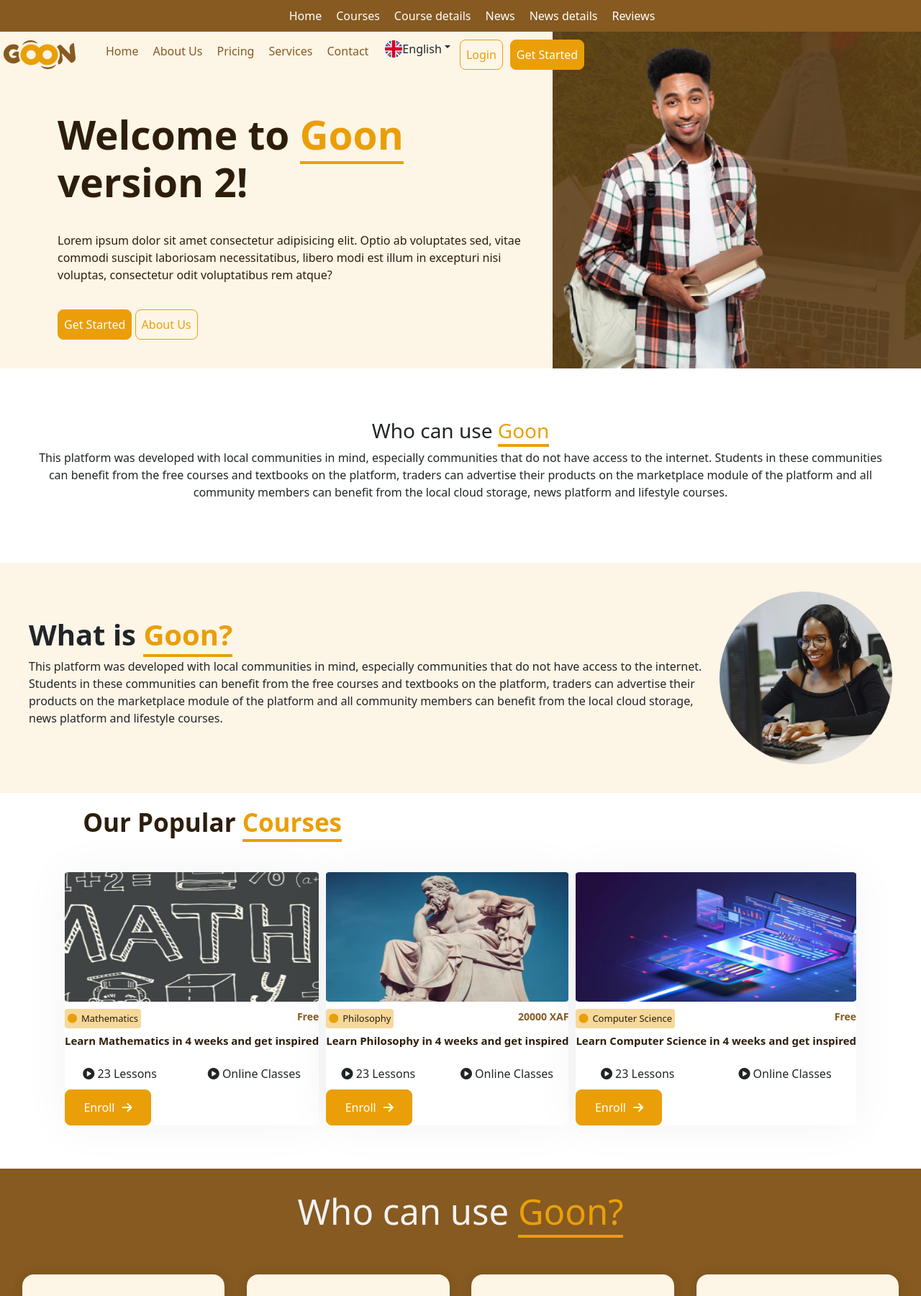
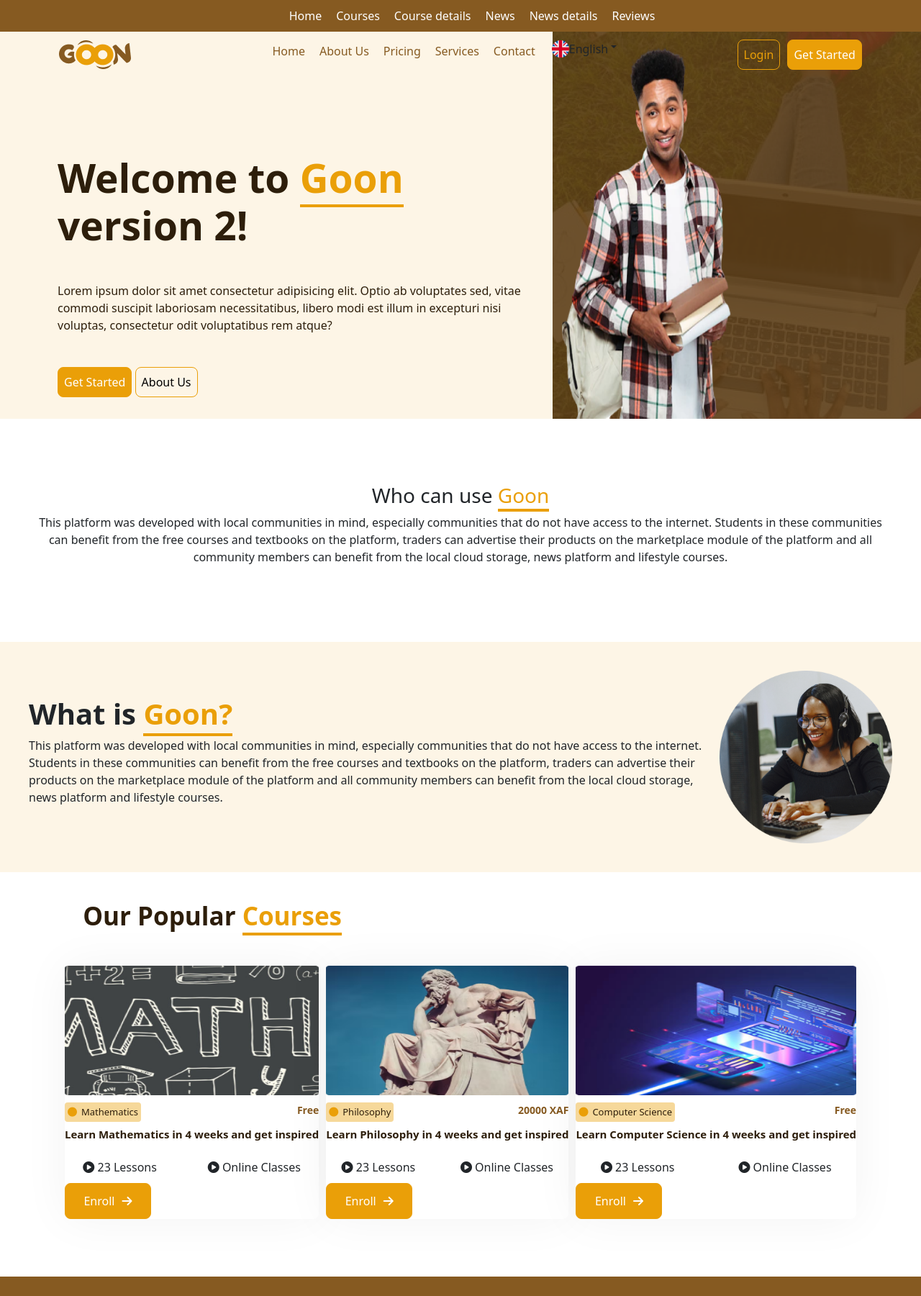
Before and after one commit to FonsahPageo/figma-design, a PHP site: page / in a window 1280 px wide. Shown: the top 1801 px of the page at 72% size. Run offline with PHP 8.4, Linux system fonts and the light colour scheme.

Commit message:
work update

```diff
--- a/header.html
+++ b/header.html
@@ -6,7 +6,8 @@
     <meta name="viewport" content="width=device-width, initial-scale=1.0">
     <link rel="stylesheet" href="/styles/header.css">
     <link rel="stylesheet" href="/bootstrap/css/bootstrap.min.css">
-    <link href="https://cdn.jsdelivr.net/npm/bootstrap@5.2.1/dist/css/bootstrap.min.css" rel="stylesheet" integrity="sha384-iYQeCzEYFbKjA/T2uDLTpkwGzCiq6soy8tYaI1GyVh/UjpbCx/TYkiZhlZB6+fzT" crossorigin="anonymous">
+    <link href="https://cdn.jsdelivr.net/npm/bootstrap@5.2.1/dist/css/bootstrap.min.css" rel="stylesheet"
+        integrity="sha384-iYQeCzEYFbKjA/T2uDLTpkwGzCiq6soy8tYaI1GyVh/UjpbCx/TYkiZhlZB6+fzT" crossorigin="anonymous">
     <link rel="stylesheet" href="https://cdnjs.cloudflare.com/ajax/libs/font-awesome/4.7.0/css/font-awesome.min.css">
 </head>
 
@@ -27,6 +28,7 @@
                         aria-expanded="false">
                         <img src="/images/circle-flags_uk.png" class="flag">
                         <span>English</span>
+
                     </button>
                     <ul class="dropdown-menu" aria-labelledby="langBtn">
                         <li><img src="/images/circle-flags_uk.png" class="flag">English</li>
--- a/styles/header.css
+++ b/styles/header.css
@@ -1,5 +1,6 @@
 .top-nav{
     display: flex;
+    justify-content: space-around;
     align-items: center;
     margin: 5px;
 }
@@ -8,6 +9,7 @@
     float: left;
     padding: 10px;
     list-style: none;
+    display: flex;
 }
 
 .top-nav a{
--- a/styles/homepage.css
+++ b/styles/homepage.css
@@ -3,7 +3,7 @@
   align-items: center;
   justify-content: space-around;
   background-color: #865A21;
-  /* position: fixed; */
+  text-align: center;
   top: 0;
 }
 
@@ -24,25 +24,3 @@
   justify-content: space-between;
   color: #fff;
 }
-
-.nav-buttons{
-  display: inline-flex;
-  gap: 10px;
-}
-
-
-button.login-button{
-  padding: 8px;
-  color: #EA9F08;
-  border: 1px solid #EA9F08;
-  border-radius: 8px;
-  background: transparent;
-}
-
-.get-started-header{
-  padding: 8px;
-  color: #fff;
-  background: #EA9F08;
-  border: 1px solid #EA9F08;
-  border-radius: 8px;
-}
--- a/styles/style.css
+++ b/styles/style.css
@@ -1,10 +1,5 @@
 a {
     text-decoration: none;
-}
-
-a:hover{
-    color: #56a79a;
-    /* font-weight: bold; */
 }
 
 li {
@@ -14,6 +9,7 @@ li {
 .main-header {
     position: absolute;
     width: 100%;
+    /* background-color: #8b8b8b47; */
 }
 
 .section-1 {
@@ -33,7 +29,7 @@ li {
     flex-direction: column;
     align-items: flex-start;
     padding-block: 30px;
-    gap: 20px;
+    gap: 30px;
 }
 
 .goon-2 {
@@ -55,7 +51,7 @@ li {
 .image-1 {
     width: 40vw;
     height: 100%;
-    padding-right: 40%;
+    padding-right: 50%;
 }
 
 .goon-span {
@@ -99,7 +95,7 @@ li {
 }
 
 .space {
-    padding: 10px;
+    padding: 20px;
 }
 
 .section-3 {
```
